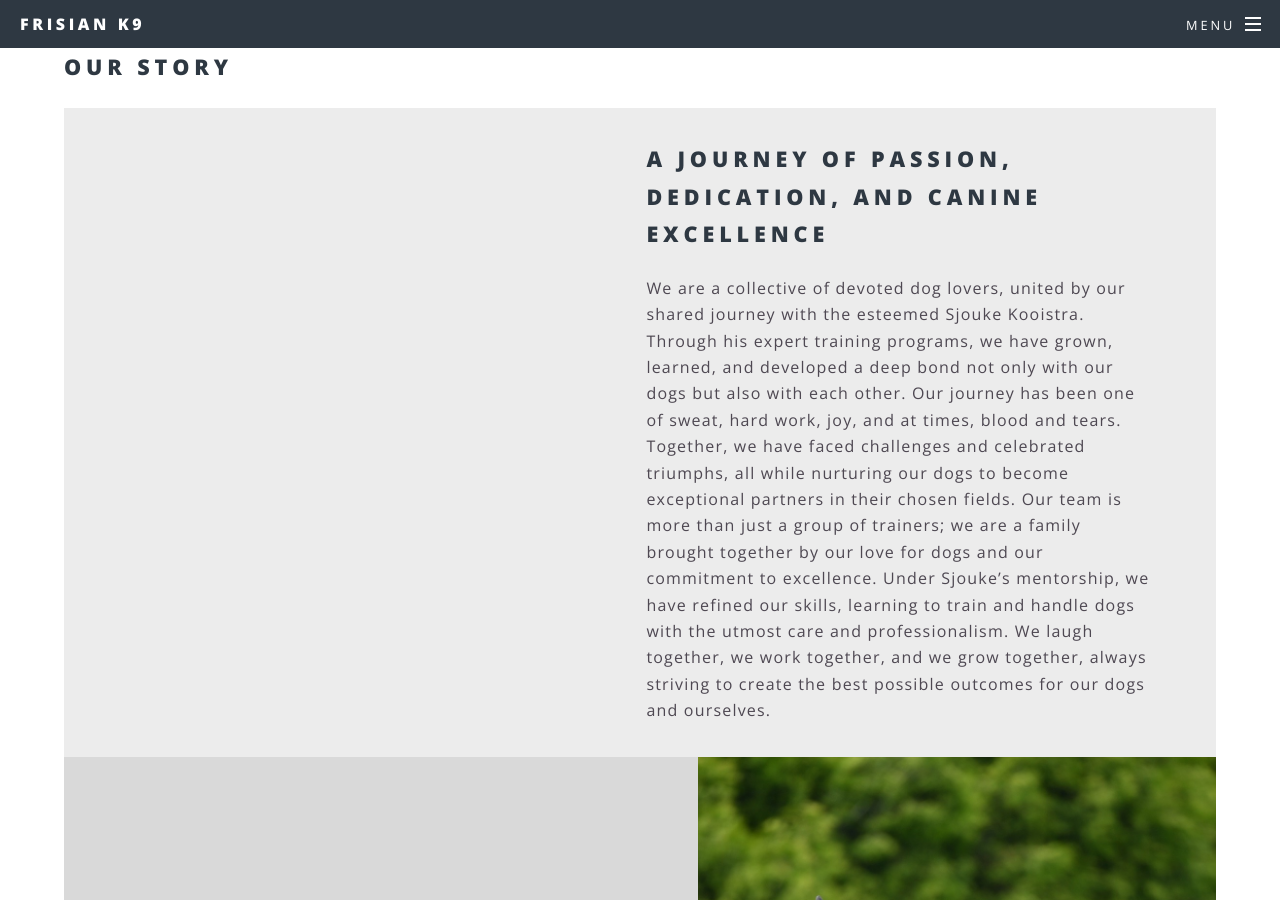
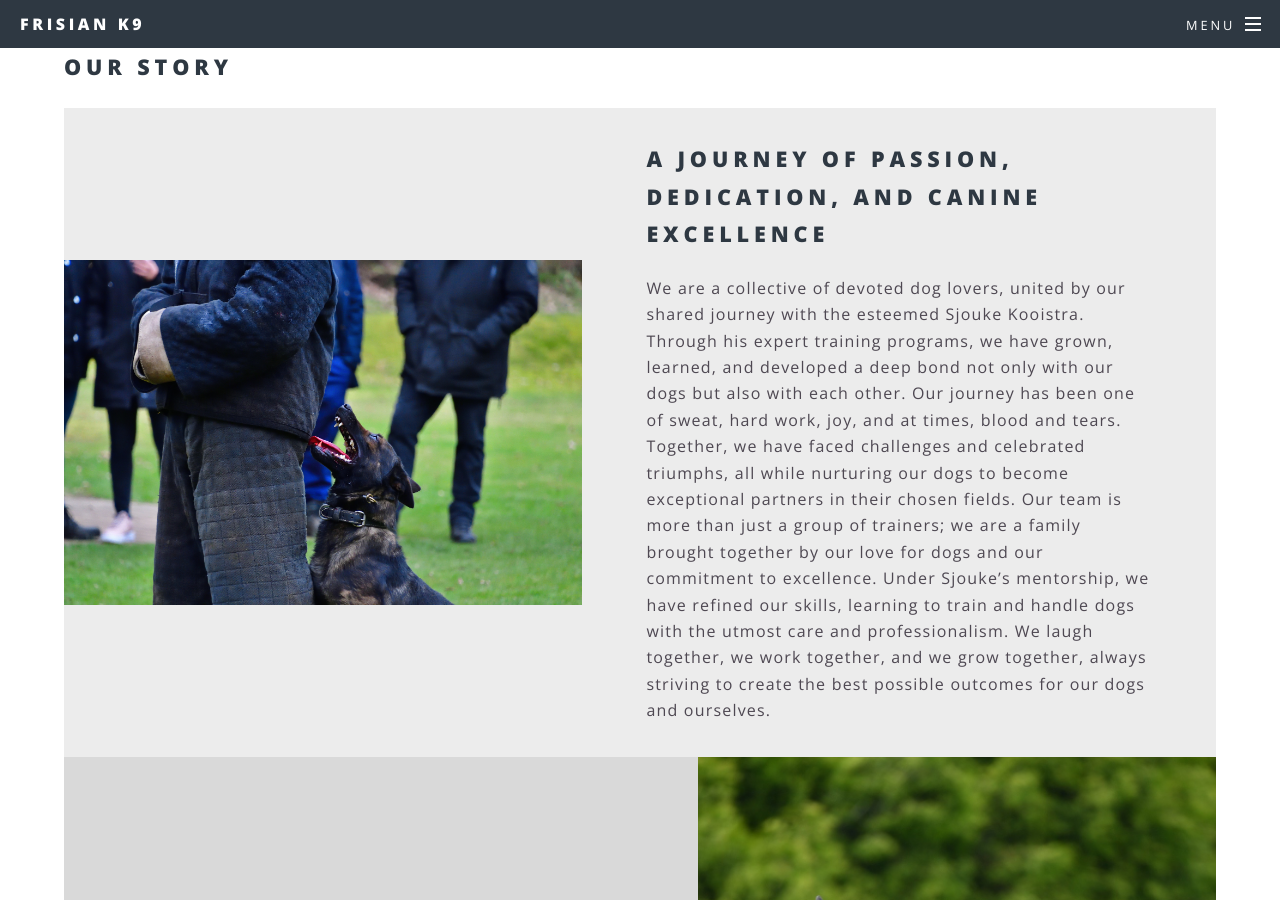
Before and after one commit to Gao921010/Gao921010.github.io, a Jekyll site: the page built from elements.html, in a window 1280 px wide and 900 px high, scrolled down 441 px. Built offline with Jekyll 4.4.1, drawn with Linux system fonts in a browser that asks for light colours.

Commit message:
Update elements.html

```diff
--- a/elements.html
+++ b/elements.html
@@ -7,7 +7,7 @@
 				<!-- Two -->
 					<section id="two" class="wrapper alt style4">
 						<section class="spotlight">
-							<div class="image"><img src="DSC_9734.jpg" alt="" /></div><div class="content">
+							<div class="image"><img src="images/DSC_9734.jpg" alt="" /></div><div class="content">
 								<h2>A Journey of Passion, Dedication, and Canine Excellence<br />
 								</h2>
 								<p>We are a collective of devoted dog lovers, united by our shared journey with the esteemed Sjouke Kooistra.
@@ -33,7 +33,7 @@
 							</div>
 						</section>
 						<section class="spotlight">
-							<div class="image"><img src="Kristy.jpg" alt="" /></div><div class="content">
+							<div class="image"><img src="images/Kristy.jpg" alt="" /></div><div class="content">
 								<h2>A Commitment to Health and Capability<br />
 								</h2>
 								<p>We are dedicated to the health, well-being, and capability of our dogs. Through continuous learning and collaboration,
```
